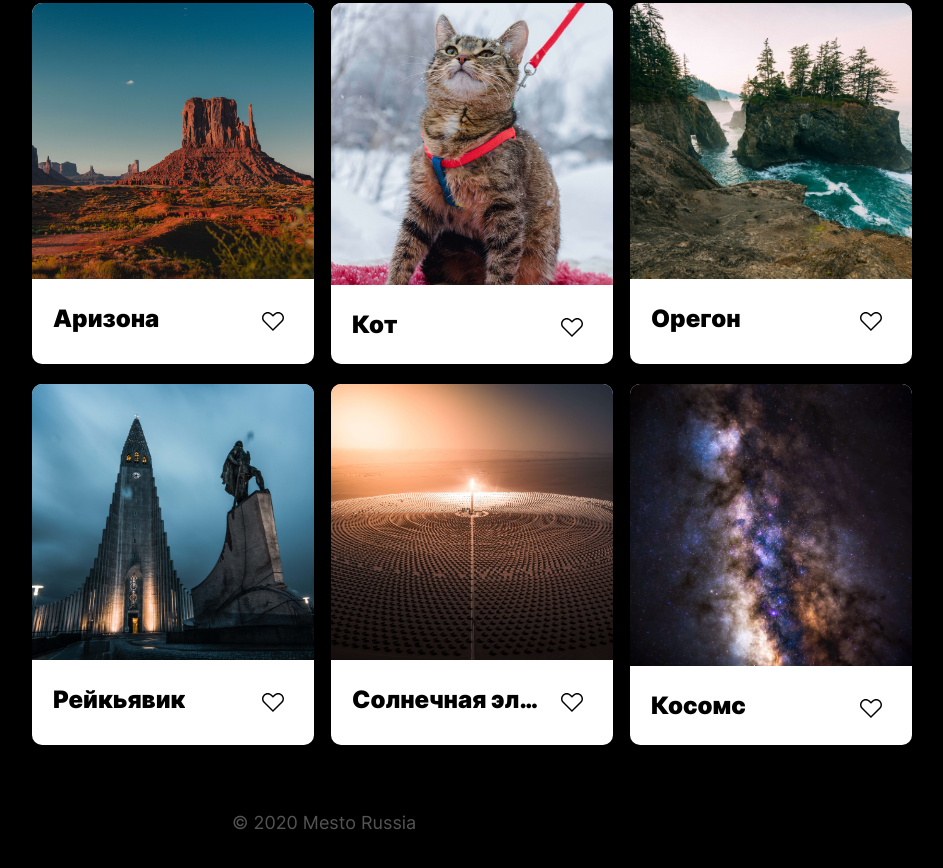
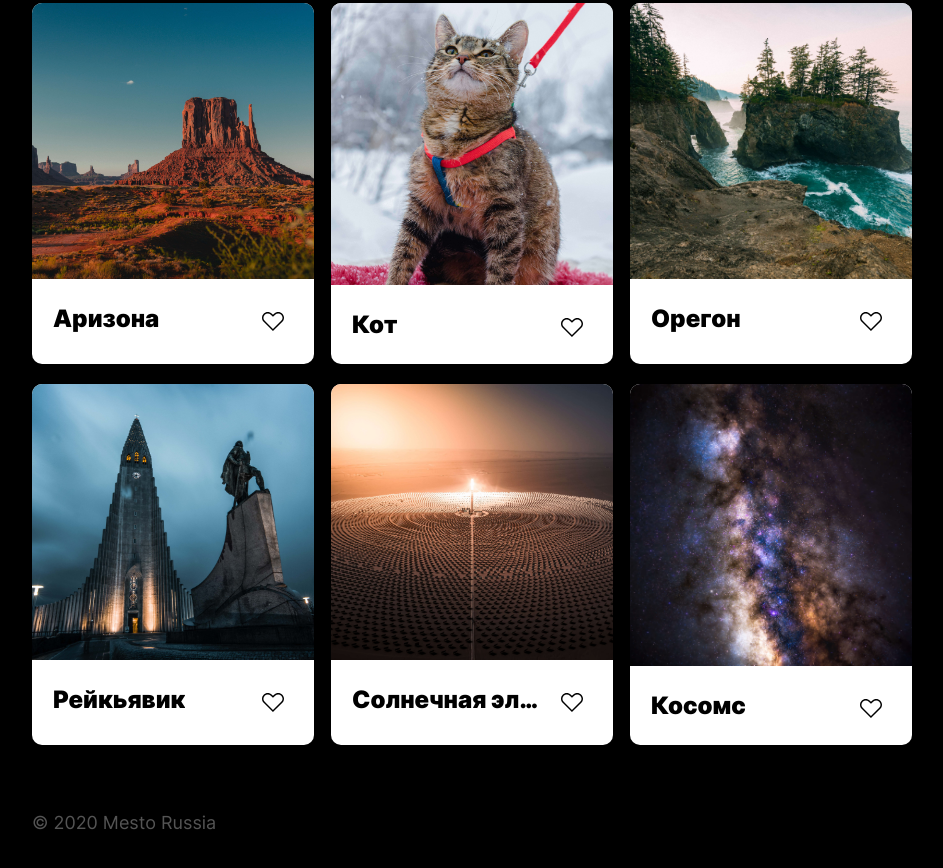
Before and after one commit to VovaDudnik/mesto, a plain HTML site: page index.html in a window 1280 px wide. Shown: the part 324-1192 px from the top of the page, without its empty margins (168-1111 px from the left). Drawn offline with Linux system fonts and the light colour scheme.

Commit message:
feature: footer

```diff
--- a/blocks/element/__title/element__title.css
+++ b/blocks/element/__title/element__title.css
@@ -1,5 +1,4 @@
 .element__title {
-  margin: 0;
   max-width: 189px;
   margin: 25px 0 31px 21px;
   white-space: nowrap;
--- a/blocks/elements/elements.css
+++ b/blocks/elements/elements.css
@@ -2,7 +2,7 @@
   display: grid;
   grid-template-columns: repeat(3, 1fr);
   gap: 20px 17px;
-  justify-content: center
+  justify-content: center;
 }
 
 @media (max-width: 900px) {
--- a/blocks/footer/footer.css
+++ b/blocks/footer/footer.css
@@ -1,6 +1,6 @@
 .footer {
   max-width: 189px;
-  margin: 67px auto 60px 200px;
+  margin: 67px auto 60px 0;
 }
 
 @media (max-width: 787px) {
--- a/blocks/page/page.css
+++ b/blocks/page/page.css
@@ -2,7 +2,7 @@
   max-width: 880px;
   min-width: 320px;
   font-family: 'Inter', Arial, sans-serif;
-  background: #000000;;
+  background: #000000;
   margin: 0 auto;
  /* display: flex;
   flex-direction: column;
--- a/blocks/popup/__container/popup__container.css
+++ b/blocks/popup/__container/popup__container.css
@@ -9,7 +9,7 @@
   height: 330px;
   background: #FFFFFF;
   box-shadow: 0px 0px 25px rgba(0, 0, 0, 0.15);
-  border-radius: 10px;;
+  border-radius: 10px;
 }
 
 @media (max-width: 787px) {
```
